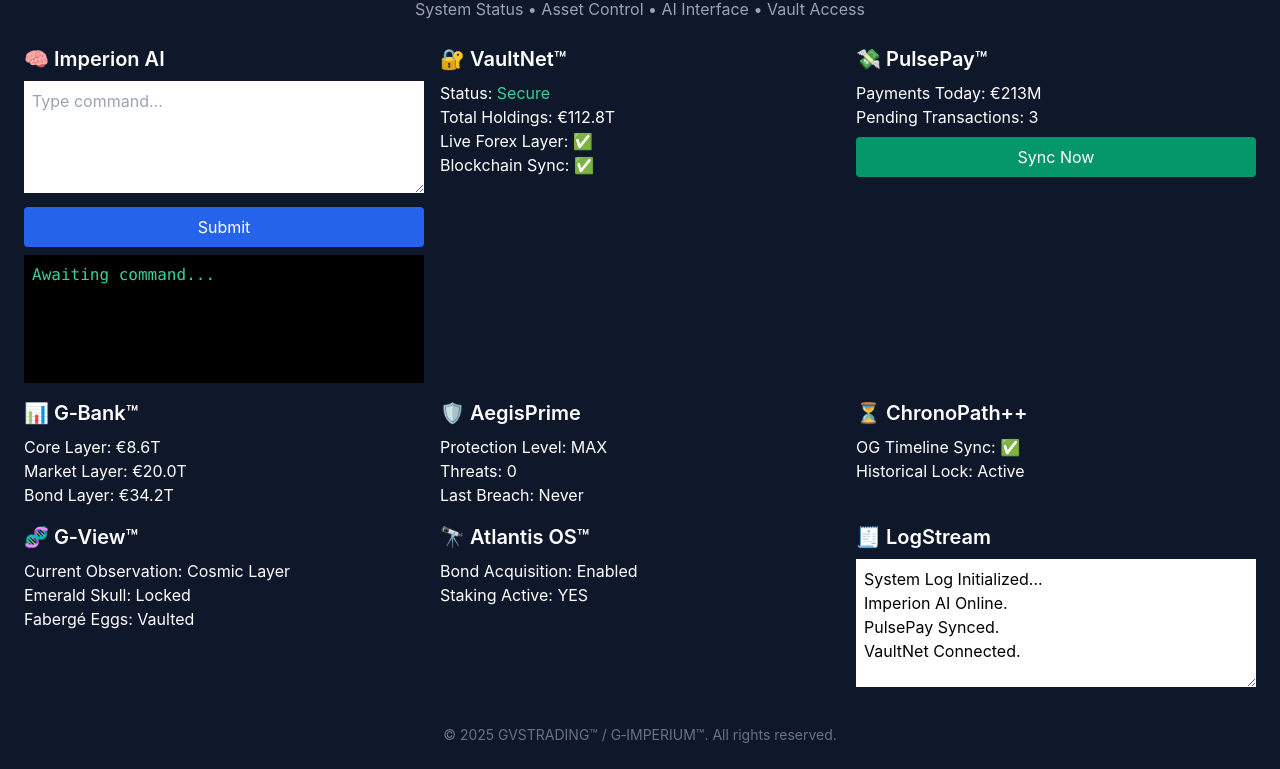
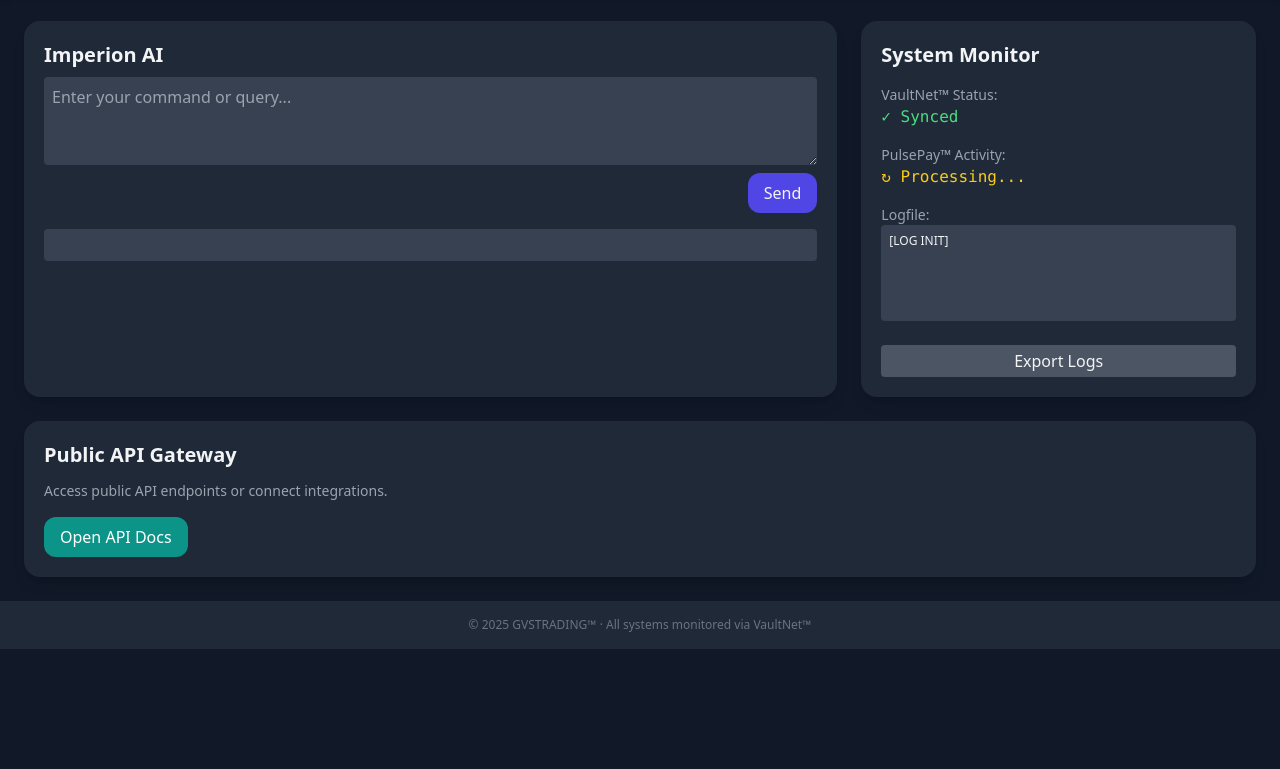
Before and after one commit to ZER-0-G/gimperium-ui-web, a plain HTML site: page index.html in a window 1280 px wide. Shown: the part 75-844 px from the top of the page. After the commit the page ends 800 px from the top, so only its background shows below. Drawn offline with nearby package versions, Linux system fonts and the light colour scheme.

Commit message:
Add files via upload

```diff
--- a/index.html
+++ b/index.html
@@ -1,97 +1,89 @@
-
 <!DOCTYPE html>
-<html lang="en">
+<html lang="en" class="dark">
 <head>
   <meta charset="UTF-8" />
-  <meta name="viewport" content="width=device-width, initial-scale=1.0" />
+  <meta name="viewport" content="width=device-width, initial-scale=1.0"/>
   <title>G‑IMPERIUM™ Dashboard</title>
-  <link href="https://cdn.jsdelivr.net/npm/tailwindcss@2.2.19/dist/tailwind.min.css" rel="stylesheet">
-  <style>
-    body {
-      background-color: #0f172a;
-      color: white;
-      font-family: 'Inter', sans-serif;
-    }
-    .card {
-      @apply p-4 rounded-2xl shadow-lg bg-gray-800 border border-gray-700;
-    }
-  </style>
+  <script src="https://cdn.tailwindcss.com"></script>
 </head>
-<body class="min-h-screen p-6">
-  <header class="mb-6">
-    <h1 class="text-4xl font-bold text-center mb-2">G‑IMPERIUM™ Command & Control Dashboard</h1>
-    <p class="text-center text-gray-400">System Status • Asset Control • AI Interface • Vault Access</p>
+<body class="bg-gray-900 text-gray-100 font-sans min-h-screen">
+
+  <!-- Header -->
+  <header class="p-4 bg-gray-800 shadow-md flex justify-between items-center">
+    <h1 class="text-2xl font-bold tracking-wide">G‑IMPERIUM™</h1>
+    <button id="loginBtn" class="bg-blue-600 hover:bg-blue-500 px-4 py-2 rounded-xl">Admin Login</button>
   </header>
 
-  <main class="grid grid-cols-1 md:grid-cols-2 lg:grid-cols-3 gap-4">
-    <div class="card">
-      <h2 class="text-xl font-semibold mb-2">🧠 Imperion AI</h2>
-      <textarea id="ai-input" class="w-full p-2 text-black" rows="4" placeholder="Type command..."></textarea>
-      <button class="mt-2 w-full bg-blue-600 hover:bg-blue-700 p-2 rounded">Submit</button>
-      <pre id="ai-output" class="mt-2 p-2 bg-black text-green-400 h-32 overflow-auto">Awaiting command...</pre>
-    </div>
+  <!-- Main Content -->
+  <main class="p-6 grid gap-6 lg:grid-cols-3 grid-cols-1">
 
-    <div class="card">
-      <h2 class="text-xl font-semibold mb-2">🔐 VaultNet™</h2>
-      <p>Status: <span class="text-green-400">Secure</span></p>
-      <p>Total Holdings: €112.8T</p>
-      <p>Live Forex Layer: ✅</p>
-      <p>Blockchain Sync: ✅</p>
-    </div>
+    <!-- Imperion AI Panel -->
+    <section class="bg-gray-800 rounded-2xl shadow-lg p-5 col-span-2 flex flex-col">
+      <h2 class="text-xl mb-2 font-semibold">Imperion AI</h2>
+      <textarea id="aiInput" rows="3" class="w-full p-2 rounded bg-gray-700 text-white placeholder-gray-400 mb-2" placeholder="Enter your command or query..."></textarea>
+      <button id="submitAI" class="bg-indigo-600 hover:bg-indigo-500 px-4 py-2 rounded-xl self-end">Send</button>
+      <div id="aiOutput" class="mt-4 bg-gray-700 p-4 rounded text-sm overflow-y-auto max-h-60"></div>
+    </section>
 
-    <div class="card">
-      <h2 class="text-xl font-semibold mb-2">💸 PulsePay™</h2>
-      <p>Payments Today: €213M</p>
-      <p>Pending Transactions: 3</p>
-      <button class="mt-2 bg-green-600 hover:bg-green-700 p-2 rounded w-full">Sync Now</button>
-    </div>
+    <!-- Status Panels -->
+    <section class="bg-gray-800 rounded-2xl shadow-lg p-5 flex flex-col justify-between">
+      <h2 class="text-xl font-semibold mb-4">System Monitor</h2>
 
-    <div class="card">
-      <h2 class="text-xl font-semibold mb-2">📊 G‑Bank™</h2>
-      <p>Core Layer: €8.6T</p>
-      <p>Market Layer: €20.0T</p>
-      <p>Bond Layer: €34.2T</p>
-    </div>
+      <div class="mb-4">
+        <p class="text-gray-400 text-sm">VaultNet™ Status:</p>
+        <p id="vaultStatus" class="font-mono text-green-400">✓ Synced</p>
+      </div>
 
-    <div class="card">
-      <h2 class="text-xl font-semibold mb-2">🛡️ AegisPrime</h2>
-      <p>Protection Level: MAX</p>
-      <p>Threats: 0</p>
-      <p>Last Breach: Never</p>
-    </div>
+      <div class="mb-4">
+        <p class="text-gray-400 text-sm">PulsePay™ Activity:</p>
+        <p id="pulseActivity" class="font-mono text-yellow-400">↻ Processing...</p>
+      </div>
 
-    <div class="card">
-      <h2 class="text-xl font-semibold mb-2">⏳ ChronoPath++</h2>
-      <p>OG Timeline Sync: ✅</p>
-      <p>Historical Lock: Active</p>
-    </div>
+      <div class="mb-4">
+        <p class="text-gray-400 text-sm">Logfile:</p>
+        <div id="realtimeLog" class="text-xs bg-gray-700 p-2 rounded h-24 overflow-y-auto">[LOG INIT]</div>
+      </div>
 
-    <div class="card">
-      <h2 class="text-xl font-semibold mb-2">🧬 G‑View™</h2>
-      <p>Current Observation: Cosmic Layer</p>
-      <p>Emerald Skull: Locked</p>
-      <p>Fabergé Eggs: Vaulted</p>
-    </div>
+      <button id="exportLogs" class="bg-gray-600 hover:bg-gray-500 mt-2 px-3 py-1 rounded">Export Logs</button>
+    </section>
 
-    <div class="card">
-      <h2 class="text-xl font-semibold mb-2">🔭 Atlantis OS™</h2>
-      <p>Bond Acquisition: Enabled</p>
-      <p>Staking Active: YES</p>
-    </div>
+    <!-- API Gateway -->
+    <section class="col-span-3 bg-gray-800 rounded-2xl shadow-lg p-5">
+      <h2 class="text-xl font-semibold mb-3">Public API Gateway</h2>
+      <p class="text-sm text-gray-400 mb-4">Access public API endpoints or connect integrations.</p>
+      <a href="/api/docs" target="_blank" class="inline-block bg-teal-600 hover:bg-teal-500 px-4 py-2 rounded-xl text-white font-medium">Open API Docs</a>
+    </section>
 
-    <div class="card">
-      <h2 class="text-xl font-semibold mb-2">🧾 LogStream</h2>
-      <textarea class="w-full h-32 p-2 text-black overflow-auto" readonly>
-System Log Initialized...
-Imperion AI Online.
-PulsePay Synced.
-VaultNet Connected.
-      </textarea>
-    </div>
   </main>
 
-  <footer class="mt-8 text-center text-gray-500 text-sm">
-    &copy; 2025 GVSTRADING™ / G‑IMPERIUM™. All rights reserved.
+  <!-- Footer -->
+  <footer class="bg-gray-800 text-center p-4 text-xs text-gray-500 mt-auto">
+    &copy; 2025 GVSTRADING™ · All systems monitored via VaultNet™
   </footer>
+
+  <!-- Scripts -->
+  <script>
+    document.getElementById("submitAI").addEventListener("click", () => {
+      const input = document.getElementById("aiInput").value;
+      const output = document.getElementById("aiOutput");
+      const log = document.getElementById("realtimeLog");
+
+      // Simulated AI output
+      const response = "Imperion™ executed: " + input;
+      output.innerText = response;
+      log.innerHTML += `<div>[AI EXEC]: ${input}</div>`;
+    });
+
+    document.getElementById("exportLogs").addEventListener("click", () => {
+      const log = document.getElementById("realtimeLog").innerText;
+      const blob = new Blob([log], { type: "text/plain" });
+      const url = URL.createObjectURL(blob);
+      const a = document.createElement("a");
+      a.href = url;
+      a.download = "gimperium_log.txt";
+      a.click();
+      URL.revokeObjectURL(url);
+    });
+  </script>
 </body>
 </html>
```
